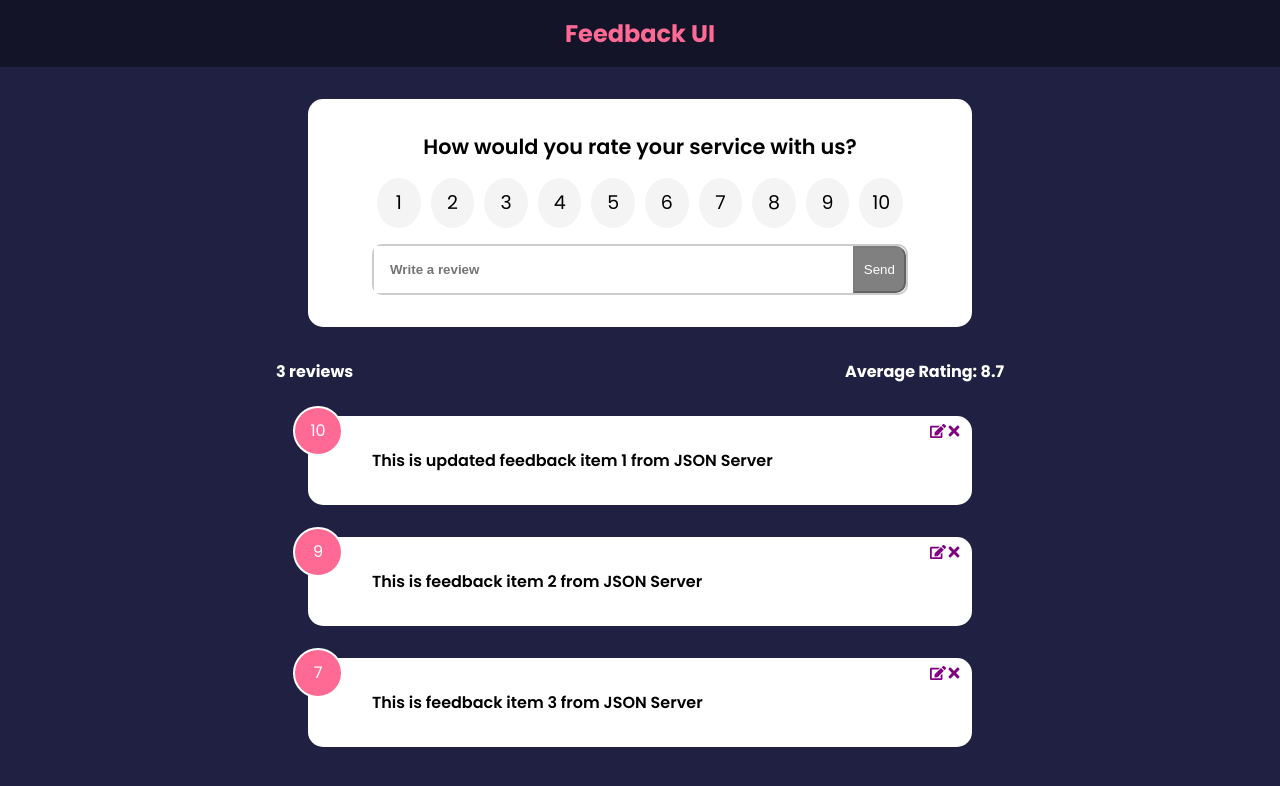
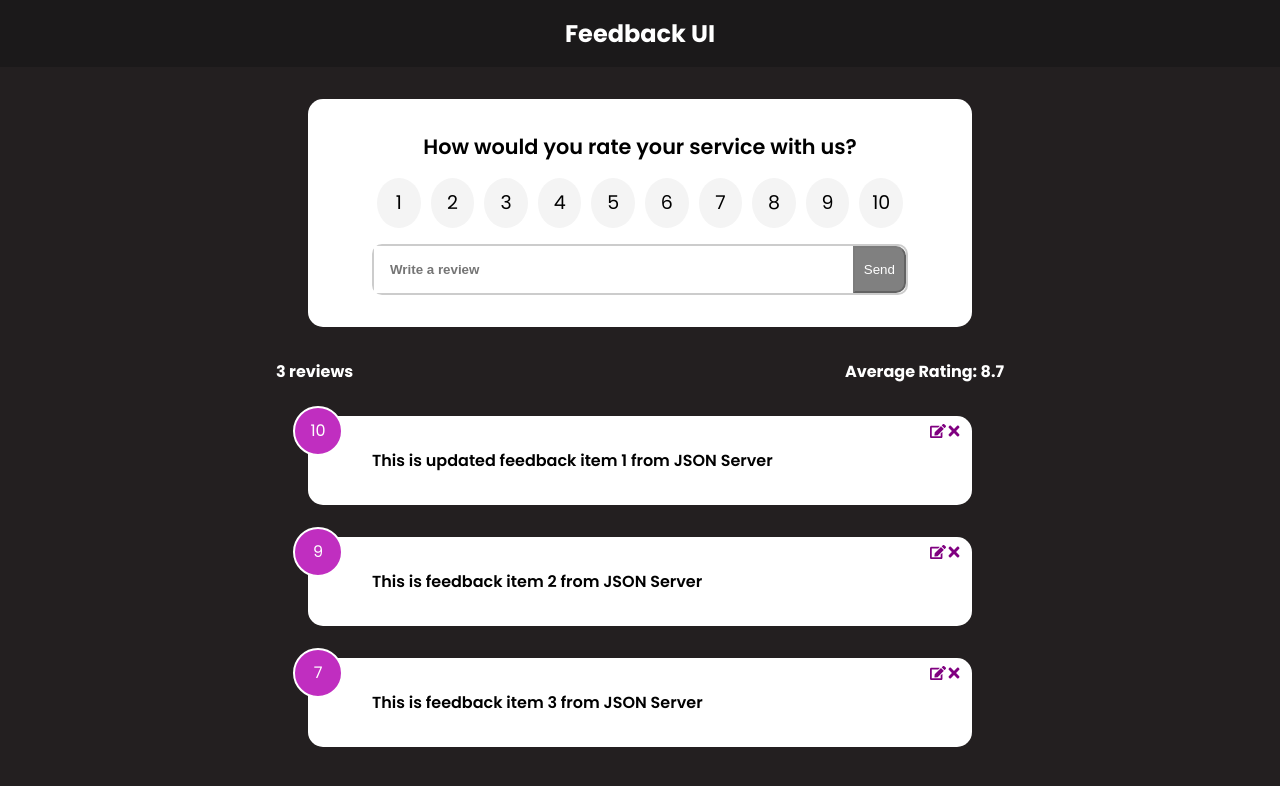
Before and after one commit to sohaibfurqan92/feedback-app-react, a React (Create React App) app: page / in a window 1280 px wide. Shown: the top 786 px of the page. Built offline with nearby package versions, Linux system fonts and the light colour scheme; data requests are answered from the project's data file.

Commit message:
Customized colors

```diff
--- a/src/App.js
+++ b/src/App.js
@@ -7,7 +7,7 @@ import { FeedbackProvider } from './context/FeedbackContext';
 function App() {
   return (
     <FeedbackProvider>
-      <Navbar bgColor='#131428' color='#ff6a95' />
+      <Navbar />
       <div className='container'>
         <FeedbackForm />
         <FeedbackStats />
--- a/src/components/Navbar.jsx
+++ b/src/components/Navbar.jsx
@@ -8,6 +8,11 @@ function Navbar(props) {
   );
 }
 
+Navbar.defaultProps = {
+  bgColor: '#1b191a',
+  color: '#fff',
+};
+
 Navbar.propTypes = {
   bgColor: PropTypes.string.isRequired,
   color: PropTypes.string.isRequired,
--- a/src/index.css
+++ b/src/index.css
@@ -7,9 +7,9 @@
 }
 
 :root {
-  --bg-primary: #202142;
-  --bg-dark: #131428;
-  --color-secondary: #ff6a95;
+  --bg-primary: #231f20;
+  --bg-dark: #1b191a;
+  --color-secondary: rgb(192, 46, 192);
 }
 
 body {
```
